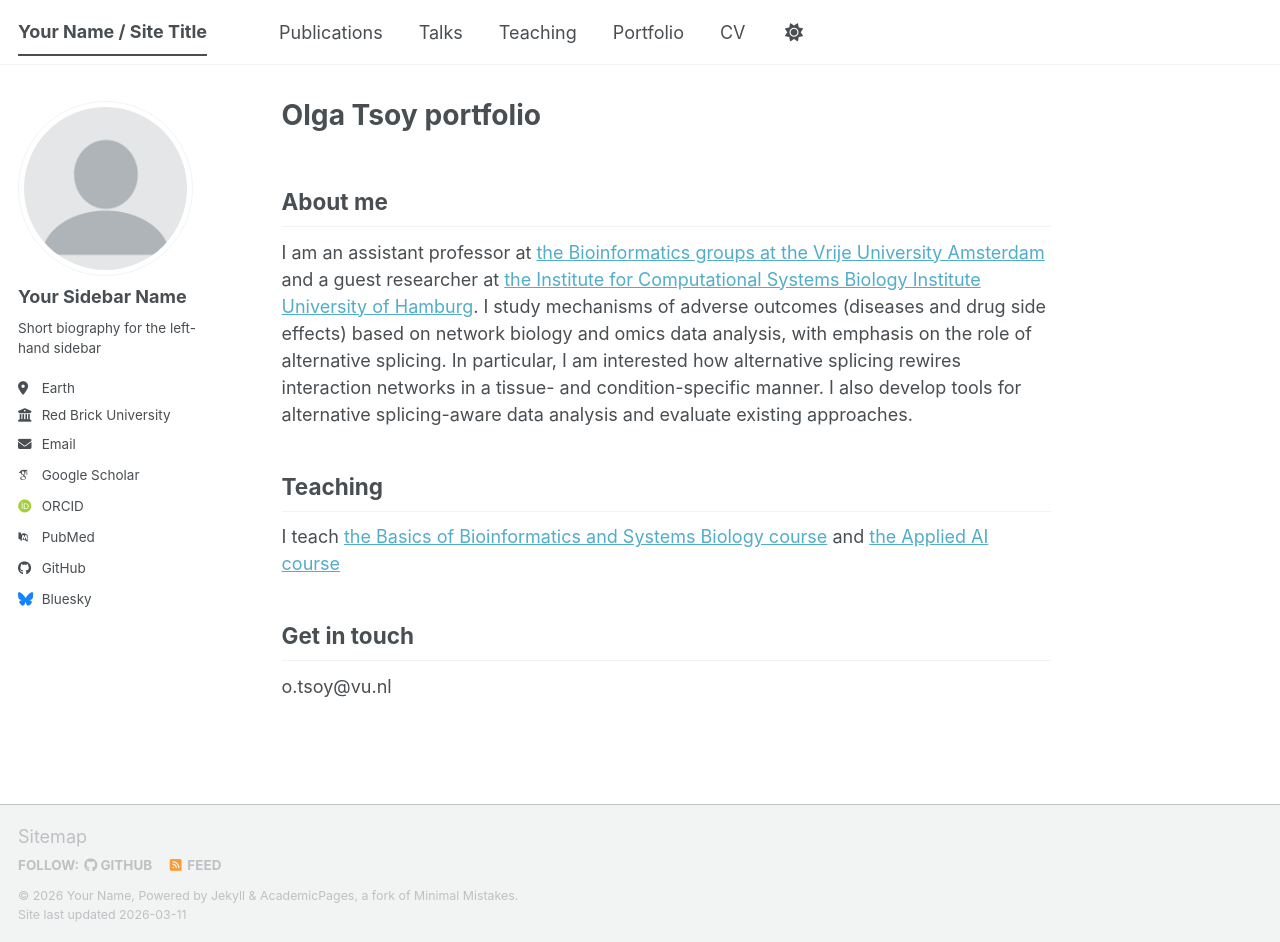
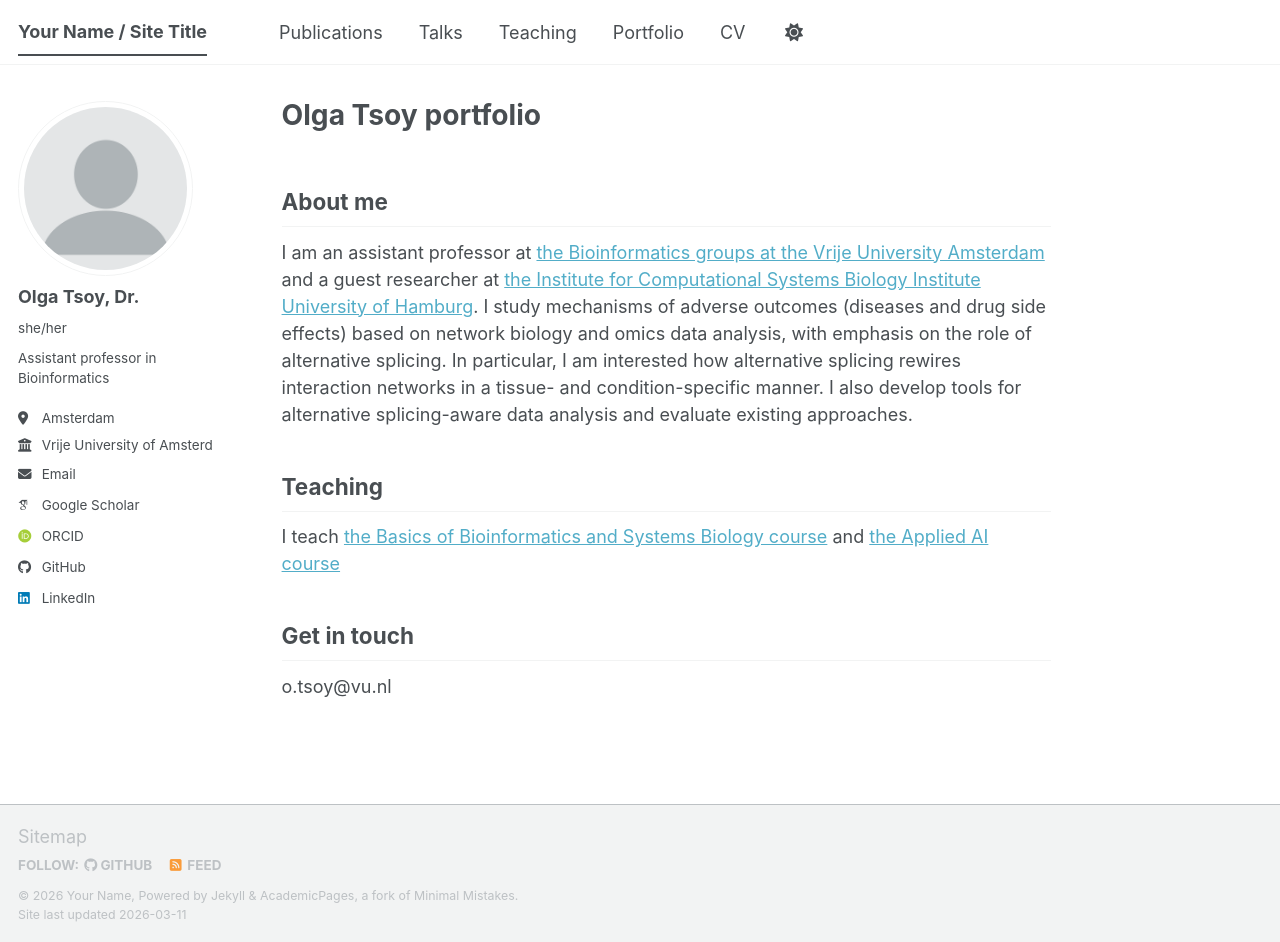
Before and after one commit to OlgaVT/OlgaVT.github.io, a Jekyll site: the page built from _pages/about.md, in a window 1280 px wide and 942 px high. Built offline with Jekyll 4.4.1, drawn with Linux system fonts in a browser that asks for light colours; some web fonts are replaced; a script bundle is joined from its source files by our own code; library files that are not in the unit come from our copies.

Commit message:
Update _config.yml

```diff
--- a/_config.yml
+++ b/_config.yml
@@ -24,63 +24,63 @@ repository               : "academicpages/academicpages.github.io"
 author:
   # Biographic information
   avatar           : "profile.png"
-  name             : "Your Sidebar Name"
-  pronouns         : # example: "she/her"
-  bio              : "Short biography for the left-hand sidebar"
-  location         : "Earth"
-  employer         : "Red Brick University"
+  name             : "Olga Tsoy, Dr."
+  pronouns         : "she/her"
+  bio              : "Assistant professor in Bioinformatics"
+  location         : "Amsterdam"
+  employer         : "Vrije University of Amsterdam"
   uri              : # URL
-  email            : "none@example.org"
+  email            : "o.tsoy@vu.nl"
 
   # Academic websites
-  academia         : # URL
-  arxiv            : # URL - Update with the correct link to your profile
-  googlescholar    : "https://scholar.google.com/citations?user=PS_CX0AAAAAJ"
-  inspire-hep      : # URL
-  impactstory      : # URL
-  orcid            : "https://orcid.org/yourorcidurl"
-  semantic         : # URL
-  ssrn             : # URL
-  pubmed           : "https://www.ncbi.nlm.nih.gov/pubmed/?term=john+snow"
-  researchgate     : # URL
-  scopus           : # URL
-  zotero           : # URL
+  #academia         : # URL
+  #arxiv            : # URL - Update with the correct link to your profile
+  googlescholar    : "https://scholar.google.com/citations?user=xHDCbAcAAAAJ&hl=en&oi=ao"
+  #inspire-hep      : # URL
+  #impactstory      : # URL
+  orcid            : "https://orcid.org/0000-0002-7592-2080"
+  #semantic         : # URL
+  #ssrn             : # URL
+  #pubmed           : "https://www.ncbi.nlm.nih.gov/pubmed/?term=john+snow"
+  #researchgate     : # URL
+  #scopus           : # URL
+  #zotero           : # URL
 
 
   # Repositories and software development
-  bitbucket        : # Username - Update with your username on the site
-  codepen          : # Username
-  dribbble         : # Username
-  github           : "academicpages"
-  kaggle           : # Username
-  stackoverflow    : # User number or user number and name (i.e., use "1" or "1/jeff-atwood")
+  #bitbucket        : # Username - Update with your username on the site
+  #codepen          : # Username
+  #dribbble         : # Username
+  github           : "OlgaVT"
+  #kaggle           : # Username
+  #stackoverflow    : # User number or user number and name (i.e., use "1" or "1/jeff-atwood")
 
   # Social media
-  artstation       : # Username
-  bluesky          : "bsky.app" # Replace this with you Bluesky username
-  facebook         : # Username
-  flickr           : # Username
-  foursquare       : # Username
-  goodreads        : # Username
-  google_plus      : # Username
-  keybase          : # Username
-  instagram        : # Username
-  lastfm           : # Username
-  linkedin         : # Username
-  mastodon         : # URL
-  medium           : # URL
-  pinterest        : # Username
-  soundcloud       : # Username
-  steam            : # Username
-  telegram         : # URL
-  tumblr           : # Username
-  twitter          : # Username for X / Twitter
-  vine             : # Username
-  weibo            : # Username
-  wikipedia        : # Username
-  xing             : # Username
-  youtube          : # Username
-  zhihu            : # Username
+  #artstation       : # Username
+  #bluesky          : "bsky.app" # Replace this with you Bluesky username
+  #facebook         : # Username
+  #flickr           : # Username
+  #foursquare       : # Username
+  #goodreads        : # Username
+  #google_plus      : # Username
+  #keybase          : # Username
+  #instagram        : # Username
+  #lastfm           : # Username
+  linkedin         : "https://www.linkedin.com/in/olga-tsoy-7a4140175/"
+  #mastodon         : # URL
+  #medium           : # URL
+  #pinterest        : # Username
+  #soundcloud       : # Username
+  #steam            : # Username
+  #telegram         : # URL
+  #tumblr           : # Username
+  #twitter          : # Username for X / Twitter
+  #vine             : # Username
+  #weibo            : # Username
+  #wikipedia        : # Username
+  #xing             : # Username
+  #youtube          : # Username
+  #zhihu            : # Username
 
 # Publication Category - The following the list of publication categories and their headings
 publication_category:
```
